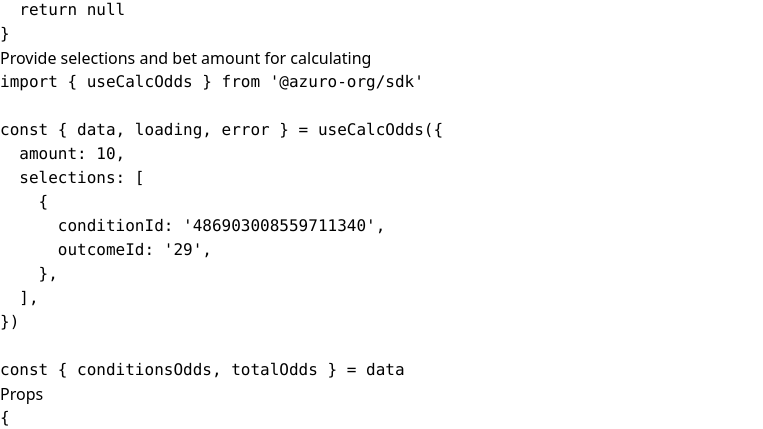
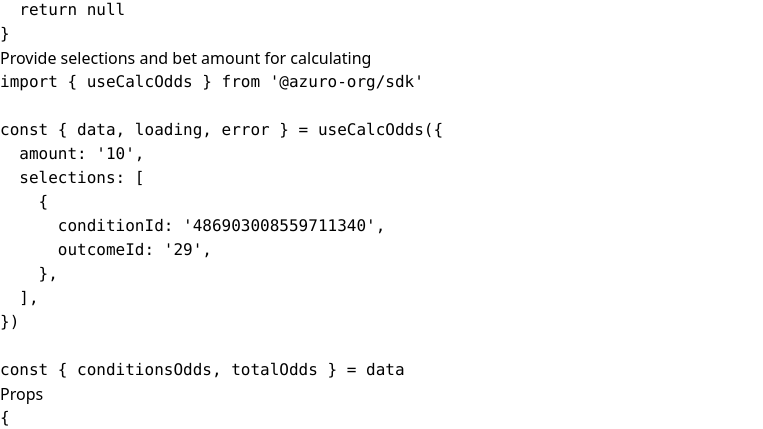
Before and after one commit to Azuro-protocol/gem-docs, a Next.js app: page /sdk/watch-hooks/useCalcOdds in a window 1280 px wide. Shown: the part 194-623 px from the top of the page, without its empty margins (0-763 px from the left). Built offline with nearby package versions, Linux system fonts and the light colour scheme.

Commit message:
fix useCalcOdds example

```diff
--- a/pages/sdk/watch-hooks/useCalcOdds.mdx
+++ b/pages/sdk/watch-hooks/useCalcOdds.mdx
@@ -20,7 +20,7 @@ Provide selections and bet amount for calculating
 import { useCalcOdds } from '@azuro-org/sdk'
 
 const { data, loading, error } = useCalcOdds({
-  amount: 10,
+  amount: '10',
   selections: [
     {
       conditionId: '486903008559711340',
```
